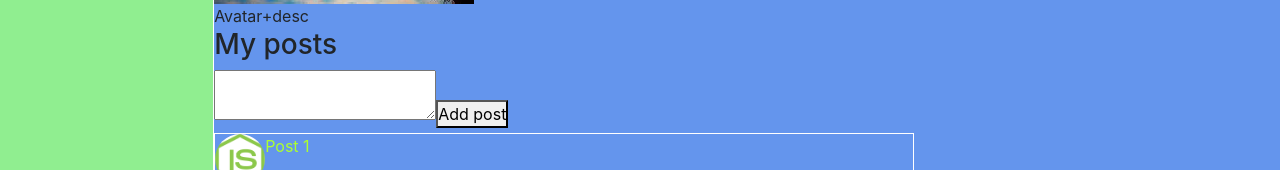
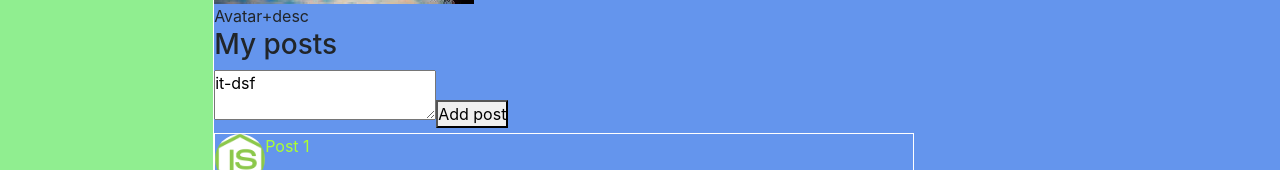
Before and after one commit to mariankomen/soc_net_react, a React (Create React App) app: page /profile in a window 1280 px wide. Shown: the part 251-421 px from the top of the page. Built offline with nearby package versions, Linux system fonts and the light colour scheme.

Commit message:
les 32. Flux on every symbol

```diff
--- a/src/App.js
+++ b/src/App.js
@@ -21,8 +21,10 @@ const App = (props) => {
                 <div className='app-wrapper-content'>
 
                     <Route path='/profile'
-                           render={()=> <Profile state={props.state.profilePage}
+                           render={()=> <Profile profilePage={props.state.profilePage}
                                                  addPost={props.addPost}
+                                                 updateNewPostText={props.updateNewPostText}
+
                            />}/>
                     <Route path='/dialogs'
                            render={()=> <Dialogs state={props.state.dialogsPage}
--- a/src/components/profile/MyPosts/MyPosts.js
+++ b/src/components/profile/MyPosts/MyPosts.js
@@ -2,6 +2,7 @@ import React from 'react'
 
 import s from './MyPosts.module.css'
 import Post from "./Post/Post";
+
 
 const MyPosts = (props) => {
 
@@ -12,14 +13,25 @@ const MyPosts = (props) => {
     let addPost = () => {
         let text = newPostElement.current.value
         props.addPost(text)
-        newPostElement.current.value = ''
+        props.updateNewPostText('')
     }
+    let onPostChange = () => {
+        let text = newPostElement.current.value
+        props.updateNewPostText(text)
+
+    }
+
 
     return (
         <div>
             <h3>My posts</h3>
             <div>
-                <textarea ref={newPostElement}></textarea>
+                <textarea ref={newPostElement}
+                          value={props.newPostText}
+                          onChange={onPostChange}
+
+                />
+
                 <button onClick={addPost}>Add post</button>
             </div>
             {postElements}
--- a/src/components/profile/Profile.js
+++ b/src/components/profile/Profile.js
@@ -11,8 +11,10 @@ const Profile = (props) => {
     return (
         <div>
             <ProfileInfo/>
-            <MyPosts posts={props.state.posts}
+            <MyPosts posts={props.profilePage.posts}
                      addPost={props.addPost}
+                     newPostText={props.profilePage.newPostText}
+                     updateNewPostText={props.updateNewPostText}
             />
         </div>
     )
--- a/src/redux/state.js
+++ b/src/redux/state.js
@@ -8,6 +8,7 @@ let state = {
             {id: 3, message: 'Jojo is top', likesCount: 13},
             {id: 4, message: 'Kure', likesCount: 52}
         ],
+        newPostText: 'it-dsf'
     },
     dialogsPage: {
         messages: [
@@ -38,4 +39,10 @@ export let addPost = (postMessage) => {
     rerenderEntireTree(state)
 }
 
+export let updateNewPostText = (newText) => {
+    state.profilePage.newPostText = newText
+    rerenderEntireTree(state)
+
+}
+
 export default state
--- a/src/rerender.js
+++ b/src/rerender.js
@@ -2,7 +2,7 @@ import React from 'react';
 import ReactDOM from 'react-dom';
 import App from './app'
 
-import {addPost} from "./redux/state";
+import {addPost, updateNewPostText} from "./redux/state";
 
 
 export let rerenderEntireTree = (state) => {
@@ -10,6 +10,8 @@ export let rerenderEntireTree = (state) => {
         <React.StrictMode>
             <App state={state}
                  addPost={addPost}
+                 updateNewPostText={updateNewPostText}
+
             />
         </React.StrictMode>,
         document.getElementById('root')
```
